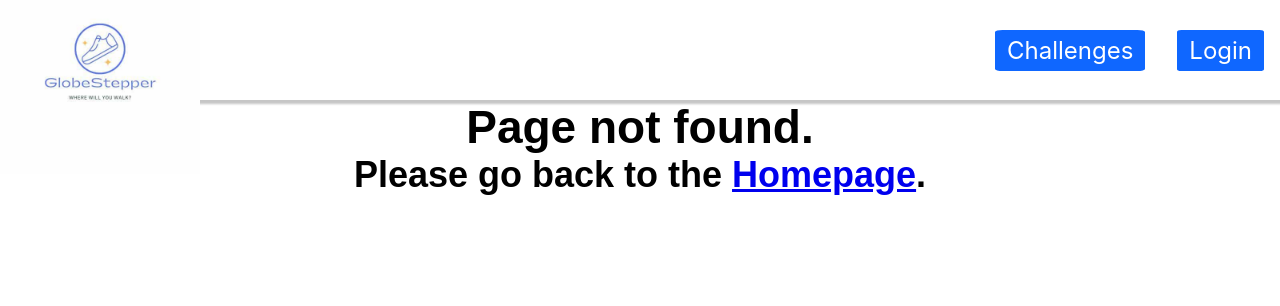
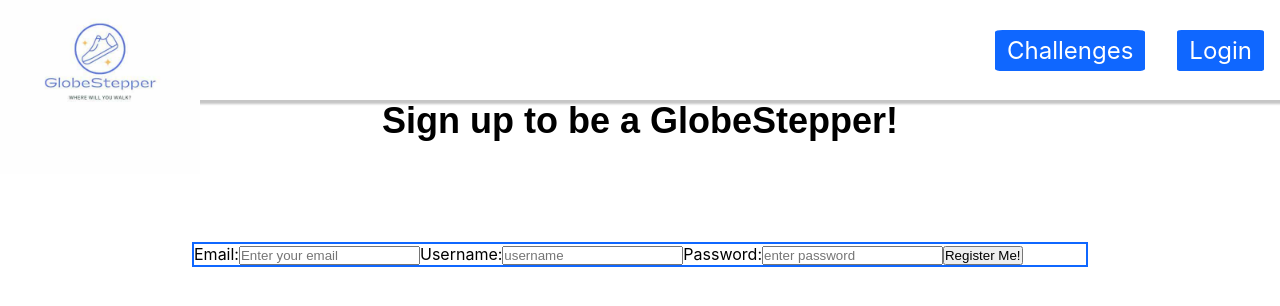
Before and after one commit to CarlaSlattery/Globe-Stepper, a React (Create React App) app: page /register in a window 1280 px wide. Before the commit this address had no page. Shown: the top 306 px of the page. Built offline with nearby package versions, Linux system fonts and the light colour scheme; a web font is replaced by a local one.

Commit message:
user Register component and form added and linked within front end

```diff
--- a/src/components/App.js
+++ b/src/components/App.js
@@ -11,18 +11,19 @@ import {
 import RootLayout from "./RootLayout";
 import Home from "./Home";
 import Login from "./Login";
+import Register from "./Register";
+import NotFound from "./NotFound";
 
 // Style imports
 import "../styles/App.css";
 import "../styles/navbar-roots.css";
-import NotFound from "./NotFound";
 
 const router = createBrowserRouter(
   createRoutesFromElements(
     <Route path="/" element={<RootLayout />}>
       <Route index element={<Home />} />
       <Route path="login" element={<Login />} />
-
+      <Route path="register" element={<Register />} />
       <Route path="*" element={<NotFound />} />
     </Route>
   )
--- a/src/components/Login.jsx
+++ b/src/components/Login.jsx
@@ -1,7 +1,11 @@
 import React, { useState } from "react";
+import { Link } from "react-router-dom";
 
 // component imports
 import CurrentChallenge from "./CurrentChallenge";
+
+// style import
+import "../styles/Login.css";
 
 function DisplayLoggedOut() {
   return (
@@ -21,6 +25,12 @@ function DisplayLoggedOut() {
           <input type="password" placeholder="enter password" />
         </label>
       </form>
+      <div className="register-prompt">
+        <h3>Not currently a GlobeStepper?</h3>
+        <h4>
+          Then come and join us <Link to="/register">here.</Link>
+        </h4>
+      </div>
     </div>
   );
 }
--- /dev/null
+++ b/src/components/Register.jsx
@@ -0,0 +1,28 @@
+import React from "react";
+
+function Register() {
+  return (
+    <div>
+      <h3>Sign up to be a GlobeStepper!</h3>
+      <form className="login">
+        <label htmlFor="email">
+          Email:
+          <input type="email" placeholder="Enter your email" />
+        </label>
+        <label htmlFor="username">
+          Username:
+          <input type="text" placeholder="username" />
+        </label>
+        <label htmlFor="password">
+          Password:
+          <input type="password" placeholder="enter password" />
+        </label>
+        <button id="register" type="submit">
+          Register Me!
+        </button>
+      </form>
+    </div>
+  );
+}
+
+export default Register;
--- /dev/null
+++ b/src/styles/Login.css
@@ -0,0 +1,7 @@
+.login {
+  border: 2px solid var(--primary-blue);
+
+  margin: 0 auto;
+  margin-top: 100px;
+  width: 70%;
+}
```
